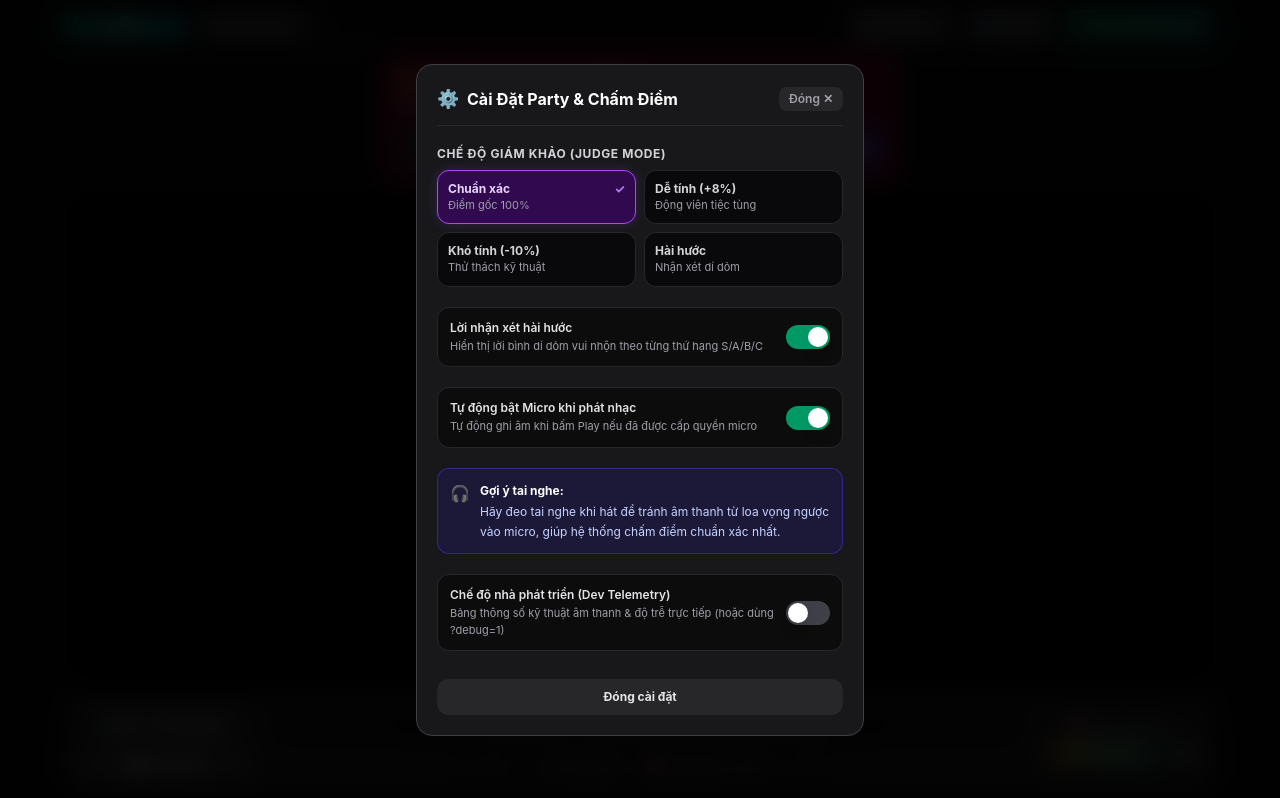
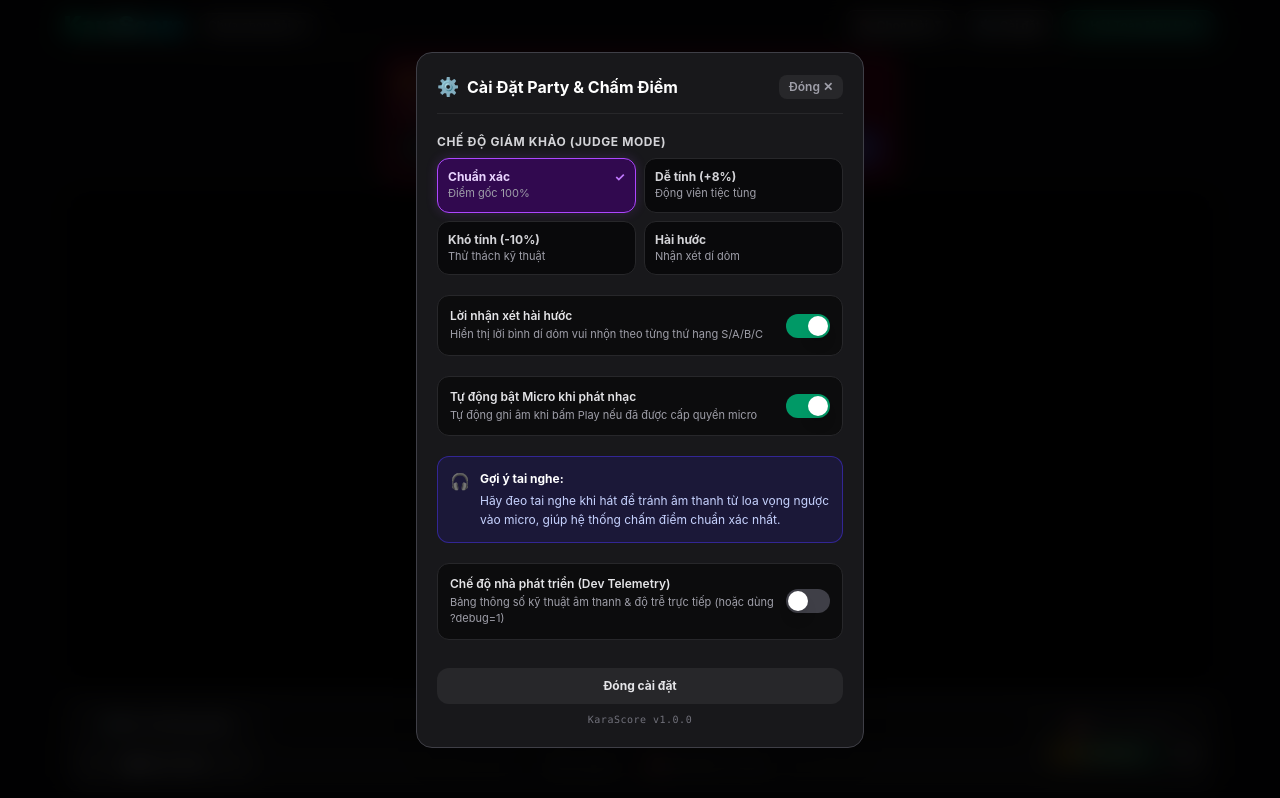
Before and after one commit to Alex2o9z/kara-score, a React (Vite) app: page / in a window 1280 px wide. Both pictures are taken after a click on the button "Cài đặt Party & Chế độ Giám khảo". Built offline with nearby package versions, Linux system fonts and the light colour scheme.

Commit message:
chore(release): bump version to v1.0.0

```diff
--- a/package.json
+++ b/package.json
@@ -1,7 +1,7 @@
 {
   "name": "karascore",
   "private": true,
-  "version": "0.0.0",
+  "version": "1.0.0",
   "type": "module",
   "scripts": {
     "dev": "vite",
--- a/src/App.tsx
+++ b/src/App.tsx
@@ -1211,8 +1211,8 @@ export function App() {
               </button>
             </div>
 
-            {/* Close footer button */}
-            <div className="pt-2">
+            {/* Close footer button & Version label */}
+            <div className="pt-2 space-y-2 text-center">
               <button
                 type="button"
                 onClick={() => setIsSettingsOpen(false)}
@@ -1220,6 +1220,9 @@ export function App() {
               >
                 Đóng cài đặt
               </button>
+              <div className="text-[10px] text-zinc-500 font-mono tracking-wider">
+                KaraScore v1.0.0
+              </div>
             </div>
           </div>
         </div>
```
Also changed, not shown: 1 other file (tests, documents, lock files or other folders).
